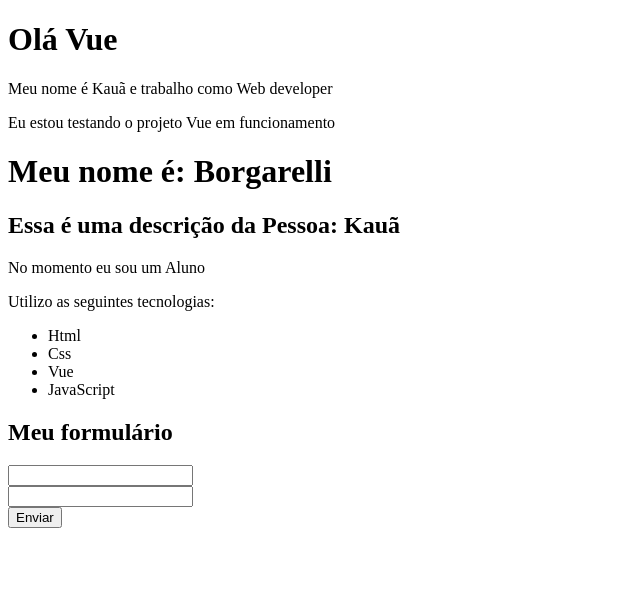
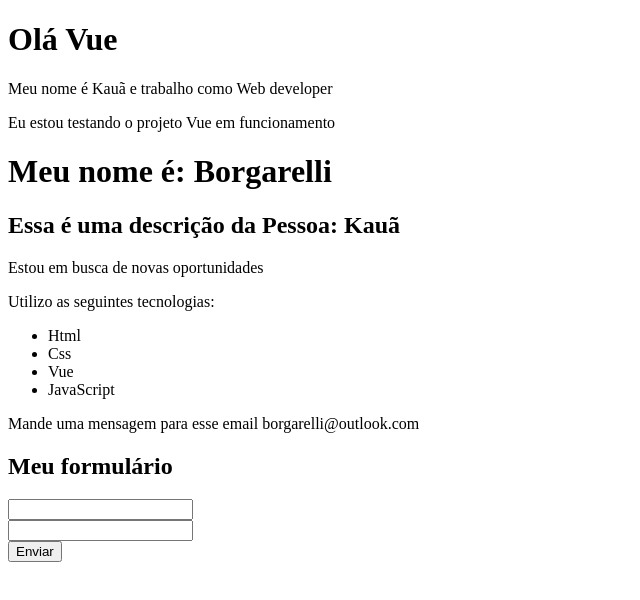
Before and after one commit to Borgarelli/Projetos_curso_vue, a Vue app in the folder 2_projeto_vue/: page / in a window 1280 px wide. Shown: the top 600 px of the page, without its empty margins (0-640 px from the left). Built offline with nearby package versions, Linux system fonts and the light colour scheme.

Commit message:
add v-if and v-else

```diff
--- a/2_projeto_vue/src/components/Info.vue
+++ b/2_projeto_vue/src/components/Info.vue
@@ -1,6 +1,7 @@
 <template>
     <div>
-        <p>No momento eu sou um {{profissão}}</p>
+        <p v-if="esta_trabalhando">No momento eu estou trabalhando</p> <!--Aqui ele introduz a condicional utilizando prorpio do Vue, o v-if, caso o parametro esteja defindo como true, a mensagem ira retornar na tela, caso esteja defindo como falso, ele não ira retornar nada-->
+        <p v-else>Estou em busca de novas oportunidades</p><!--Mensagem padrão que irá retornar quando a condição do v-if não for cumprida, detalhe: v-else sempre tem que estar abaixo do v-if para funcionar-->
         <p>Utilizo as seguintes tecnologias: </p>
         <ul>
             <li>Html</li>
@@ -8,6 +9,7 @@
             <li>Vue</li>
             <li>JavaScript</li>
         </ul>
+        <p v-show="mostrar_email">Mande uma mensagem para esse email {{email}}</p>
     </div>
 </template>
 
@@ -16,7 +18,9 @@
         name: 'Info',
         data() {
             return {
-                profissão: 'Aluno'
+                esta_trabalhando: false, //Cria o parametro de que caso seja true ele irá retornar a mensagem, e caso seja falso não retorna mensagem nenhuma
+                mostrar_email: true,
+                email:'borgarelli@outlook.com'
             }
         }
     }
```
